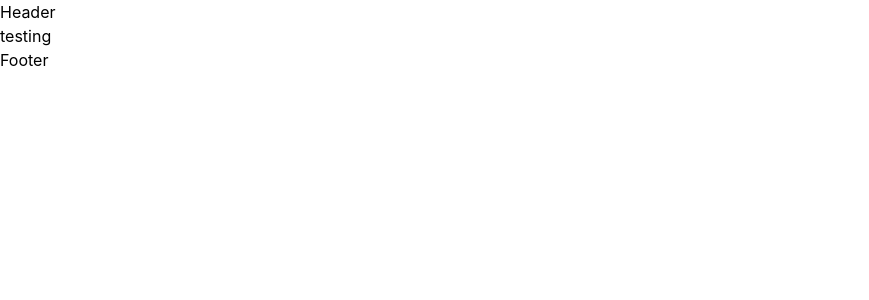
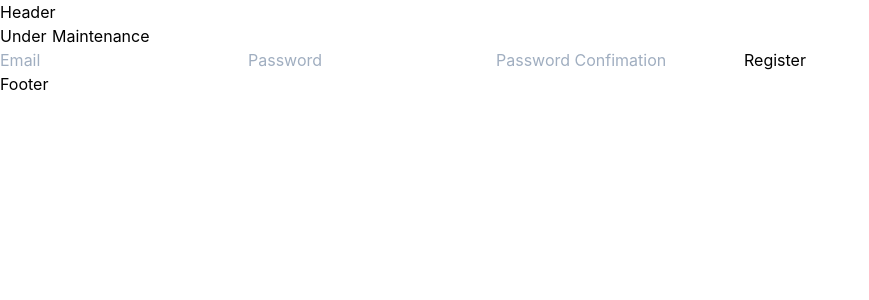
Before and after one commit to narate/main-website-client, a Nuxt app: page / in a window 1280 px wide. Shown: the top 300 px of the page, without its empty margins (0-869 px from the left). Built offline with nearby package versions, Linux system fonts and the light colour scheme.

Commit message:
add a sample form

```diff
--- a/pages/index.vue
+++ b/pages/index.vue
@@ -3,6 +3,12 @@
     <Header />
     <div class="container mx-auto">
       {{ msg }}
+      <form>
+        <input placeholder="Email" />
+        <input placeholder="Password" />
+        <input placeholder="Password Confimation" />
+        <button type="submit">Register</button>
+      </form>
     </div>
     <Footer />
   </div>
@@ -24,7 +30,7 @@ export default {
   },
   data() {
     return {
-      msg: 'testing'
+      msg: 'Under Maintenance'
     }
   }
   // axios.post('http://api.kuru-anime.com/', {
```
